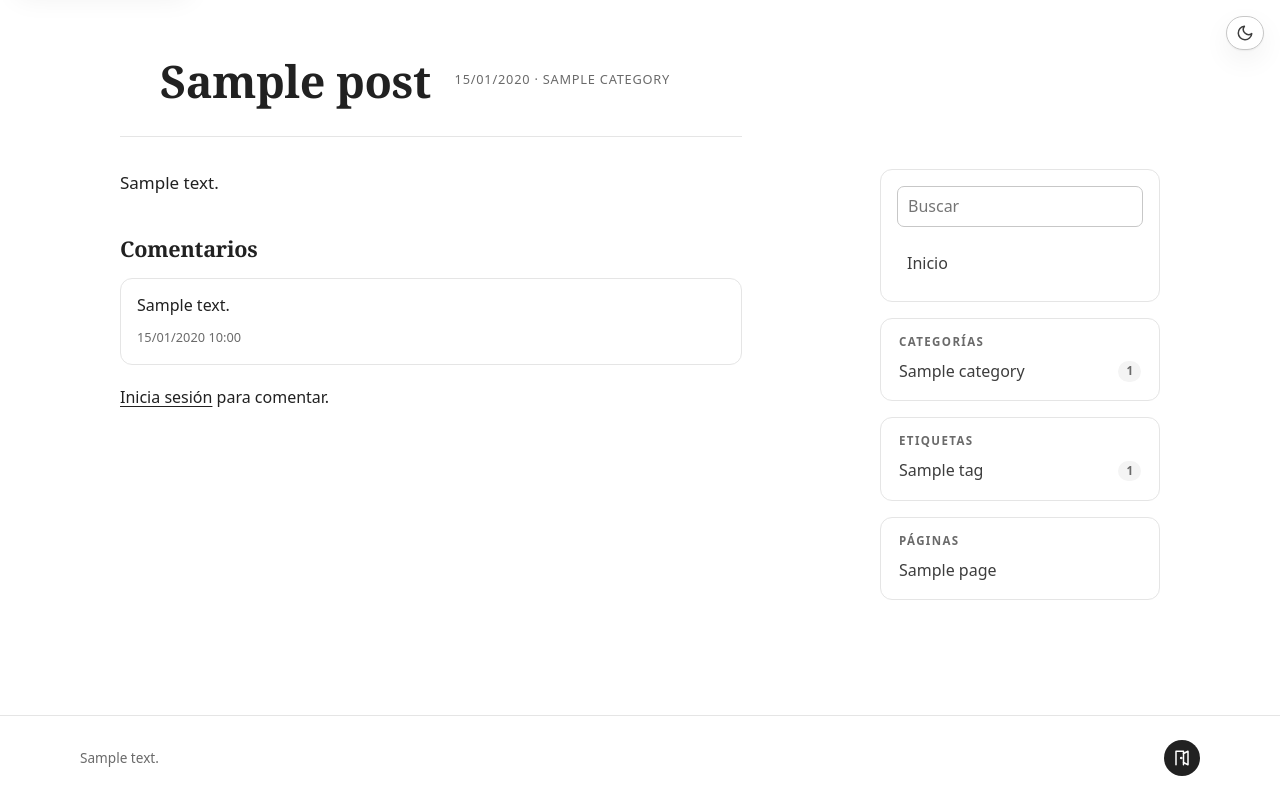
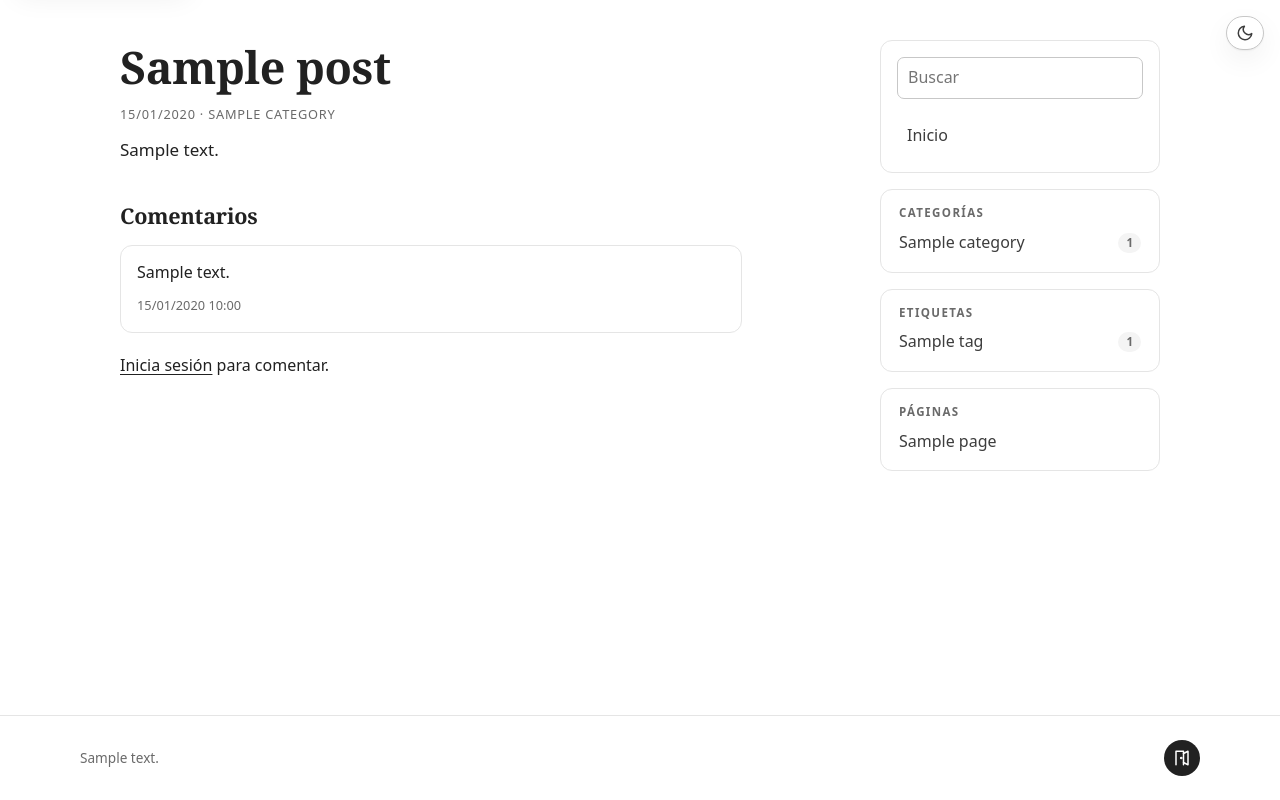
Before and after one commit to perseoq/microblog, a Flask app: page /post/1 in a window 1280 px wide. Run offline with Flask 3, Linux system fonts and the light colour scheme; tables that the repository leaves empty hold one stand-in row (values such as "Sample post"); some libraries are stand-ins or nearby versions.

Commit message:
Mantiene el título en el contenido y el sidebar sticky
Revierte el movimiento del título en posts y páginas y asegura que el
sidebar use position: sticky con align-self: start, sin fixed ni flotante.

Co-authored-by: CommandCodeBot <noreply@commandcode.ai>

```diff
--- a/static/css/style.css
+++ b/static/css/style.css
@@ -263,6 +263,7 @@ header button {
 .site-sidebar {
   position: sticky;
   top: 24px;
+  align-self: start;
   display: grid;
   gap: 16px;
   align-content: start;
@@ -646,16 +647,10 @@ main > h1,
   margin: 0 0 12px;
 }
 
-.page-heading {
-  max-width: var(--measure);
-  margin: 0 0 32px;
-  padding-bottom: 20px;
-  border-bottom: 1px solid var(--line);
-}
-
-.page-heading h1 {
+.post > h1,
+.page > h1 {
   font-size: clamp(1.9rem, 1.4rem + 1.8vw, 2.8rem);
-  margin: 0 0 8px;
+  margin: 0 0 10px;
 }
 
 .content {
--- a/templates/blog/posts.html
+++ b/templates/blog/posts.html
@@ -1,13 +1,9 @@
 {% extends 'base/base_blog.html' %}
 {% block title %}{{ post.title }}{% endblock %}
-{% block hero %}
-<header class="page-heading">
+{% block content %}
+<article class="post">
     <h1>{{ post.title }}</h1>
     <p class="meta">{{ post.date_posted.strftime('%d/%m/%Y') }} · {{ post.category.name }}</p>
-</header>
-{% endblock %}
-{% block content %}
-<article class="post">
     <div class="content">{{ post.content|safe_html }}</div>
 </article>
 <section class="comments">
```
Also changed, not shown: templates/blog/pages.html (+2 -6 lines).
